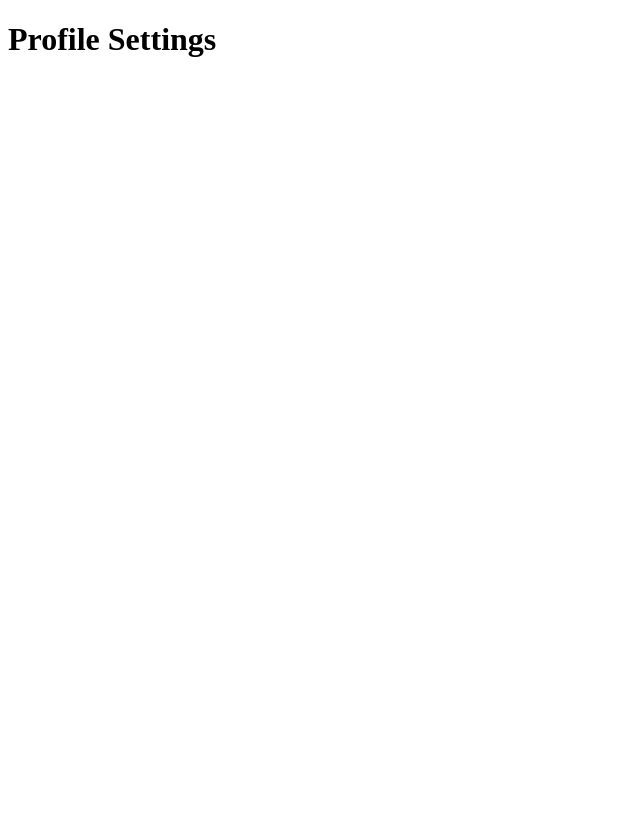
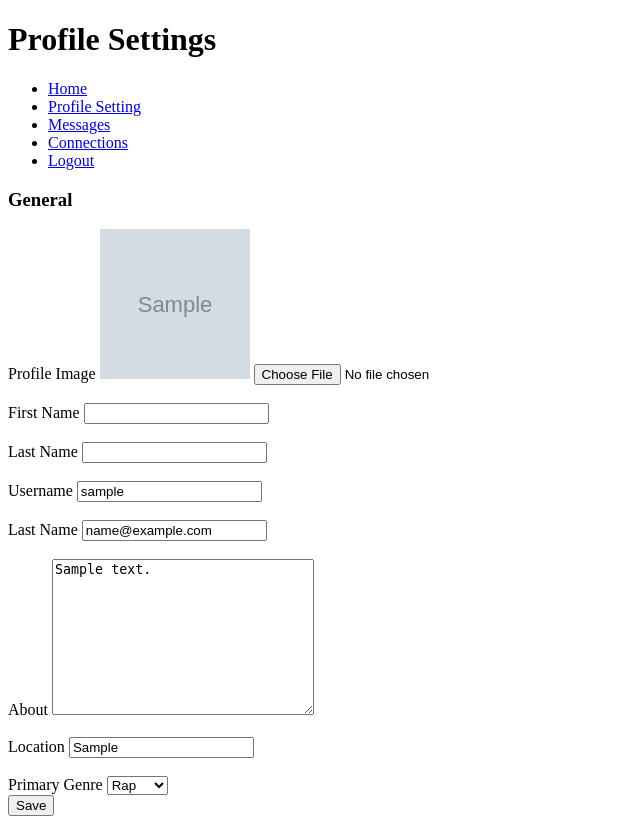
Before and after one commit to Shayne999/Plug, a Django app: page /settings/ in a window 1280 px wide. Shown: the whole page, without its empty margins (0-640 px from the left). Before the commit the page ends 57 px from the top, so only its background shows below. Run offline with Django 5.2, Linux system fonts and the light colour scheme; a user stored in the database is signed in; tables that the repository leaves empty hold one stand-in row (values such as "Sample post"); grey boxes marked "Sample" are stand-in pictures.

Commit message:
Profile Image Change

```diff
--- a/accounts/models.py
+++ b/accounts/models.py
@@ -14,6 +14,17 @@ class Profile(models.Model):
     bio = models.TextField(max_length=500, blank=True)
     profileimg = models.ImageField(upload_to='profile_images', default='blank-profile-picture.png')
     location = models.CharField(max_length=30, blank=True)
+    genre = models.CharField(max_length=100, choices=[
+        ('rap', 'Rap'),
+        ('rnb', 'R&B'),
+        ('pop', 'Pop'),
+        ('house', 'House'),
+        ('edm', 'EDM'),
+        ('rock', 'Rock'),
+        ('jazz', 'Jazz'),
+        ('indie', 'Indie'),
+        ('other', 'Other'),
+    ], default='Not Specified')
 
     def __str__(self):
         return self.user.username
--- a/accounts/views.py
+++ b/accounts/views.py
@@ -43,8 +43,8 @@ def index(request):
 
 def sign_up(request):
     if request.method == 'POST':
-        first_name = request.POST['first_name']
-        last_name = request.POST['last_name']
+        # first_name = request.POST['first_name']
+        # last_name = request.POST['last_name']
         username = request.POST['username']
         email = request.POST['email']
         password = request.POST['password']
@@ -58,7 +58,8 @@ def sign_up(request):
                 messages.info(request, 'Username Taken')
                 return redirect('sign_up')
             else:
-                user = User.objects.create_user(username=username, password=password, email=email, first_name=first_name, last_name=last_name)
+                #user = User.objects.create_user(username=username, password=password, email=email, first_name=first_name, last_name=last_name)
+                user = User.objects.create_user(username=username, password=password, email=email)
                 user.save()
 
                 #finish the profile
@@ -69,7 +70,7 @@ def sign_up(request):
                 user_models = User.objects.get(username=username)
                 new_profile = Profile.objects.create(user=user_models, id_user=user_models.id)
                 new_profile.save()
-                return redirect('sign_up')
+                return redirect('home')
 
         else:
             messages.info(request, 'Password Not Matching')
@@ -93,8 +94,26 @@ def home(request):
 
 @login_required(login_url='index')
 def settings(request):
+    user_profile = Profile.objects.get(user=request.user)
 
-    return render(request, 'settings.html')
+    if request.method == 'POST':
+            bio = request.POST['bio']
+            location = request.POST['location']
+            username = request.POST['username']
+
+            if 'profileimg' in request.FILES:
+                profileimg = request.FILES['profileimg']
+            else:
+                profileimg = user_profile.profileimg
+
+            user_profile.profileimg = profileimg
+            user_profile.bio = bio
+            user_profile.location = location
+            user_profile.username = username
+            user_profile.save()
+
+            return redirect('settings')
+    return render(request, 'settings.html', {'user_profile':user_profile})
 
 @login_required(login_url='index')
 def chat(request):
--- a/templates/home.html
+++ b/templates/home.html
@@ -12,7 +12,7 @@
 
     <header>
         <ul>
-            <li><a href="{% url 'settings' %}">Account Setting</a></li>
+            <li><a href="{% url 'settings' %}">Profile Setting</a></li>
             <li><a href="{% url 'chat' %}">Messages</a></li>
             <li><a href="{% url 'connections' %}">Connections</a></li>
             <li><a href="{% url 'logout' %}">Logout</a></li>
--- a/templates/settings.html
+++ b/templates/settings.html
@@ -1,3 +1,5 @@
+{% load static %}
+{% static "images" as baseURL %}
 <!DOCTYPE html>
 <html lang="en">
 <head>
@@ -7,5 +9,80 @@
 </head>
 <body>
     <h1>Profile Settings</h1>
+
+    <!-- Header -->
+    <header>
+        <ul>
+            <li><a href="{% url 'home' %}">Home</a></li>
+            <li><a href="{% url 'settings' %}">Profile Setting</a></li>
+            <li><a href="{% url 'chat' %}">Messages</a></li>
+            <li><a href="{% url 'connections' %}">Connections</a></li>
+            <li><a href="{% url 'logout' %}">Logout</a></li>
+        </ul>
+    </header>
+
+    <!-- User Information -->
+    <div >
+        <div>
+            <h3>General</h3>
+        </div>
+
+        <form action="" method="POST" enctype="multipart/form-data">
+            {% csrf_token %}
+
+            <div>
+                <label for="profileimg">Profile Image</label>
+                <img width="150" height="150" src="{{user_profile.profileimg.url}}">
+                <input type="file" id="profileimg" name="profileimg" value="{{user_profile.profileimg}}">
+            </div><br>
+            <div>
+                <label for="first_name">First Name</label>
+                <input type="text" id="fname" name="first_name" value="{{user_profile.first_name}}">
+            </div><br>
+
+            <div>
+                <label for="last_name">Last Name</label>
+                <input type="text" id="lname" name="last_name" value="{{user_profile.last_name}}">
+            </div><br>
+
+            <div>
+                <label for="username">Username</label>
+                <input type="text" id="username" name="username" value="{{user_profile.username}}">
+            </div><br>
+
+            <div>
+                <label for="email">Last Name</label>
+                <input type="email" id="email" name="email" value="{{user_profile.email}}">
+            </div><br>
+
+            <div>
+                <label for="bio">About</label>
+                <textarea name="bio" id="bio" cols="30" rows="10" placeholder="Tell us others about yourself" >{{user_profile.bio}}</textarea>
+            </div><br>
+
+            <div>
+                <label for="location">Location</label>
+                <input type="text" id="location" name="location" value="{{user_profile.location}}" required>
+            </div><br>
+
+            <div>
+                <label for="genre">Primary Genre</label>
+                <select name="genre" id="genre" required {{user_profile.genre}}>
+                    <option value="0">Rap</option>
+                    <option value="1">Rnb</option>
+                    <option value="2">Pop</option>
+                    <option value="0">House</option>
+                    <option value="1">EDM</option>
+                    <option value="2">Rock</option>
+                    <option value="0">Jazz</option>
+                    <option value="1">Indie</option>
+                    <option value="2">Other</option>
+                </select>
+            </div>
+            <div>
+            <input type="submit" value="Save">
+            </div>
+        </form>
+    </div>
 </body>
 </html>
--- a/templates/sign_up.html
+++ b/templates/sign_up.html
@@ -14,7 +14,7 @@
     </div>
     <form action="" method="POST">
         {% csrf_token %}
-        <div>
+        <!-- <div>
             <label for="first_name">First Name</label>
             <input type="text" id="fname" name="first_name" required>
         </div>
@@ -23,7 +23,7 @@
             <label for="last_name">Last Name</label>
             <input type="text" id="lname" name="last_name" required>
         </div>
-        <br>
+        <br>  -->
         <div>
             <label for="username">Username</label>
             <input type="text" id="username" name="username" required>
```
Also changed, not shown: accounts/migrations/0004_profile_genre.py (added), media/profile_images/Blank_profile_picture.png (added), media/profile_images/Blank_profile_picture_gxEilKc.png (added), media/profile_images/Spiderman.jpg (added), media/profile_images/Spiderman_1Jvsdp2.jpg (added), media/profile_images/Spiderman_Ln5jehs.jpg (added).
